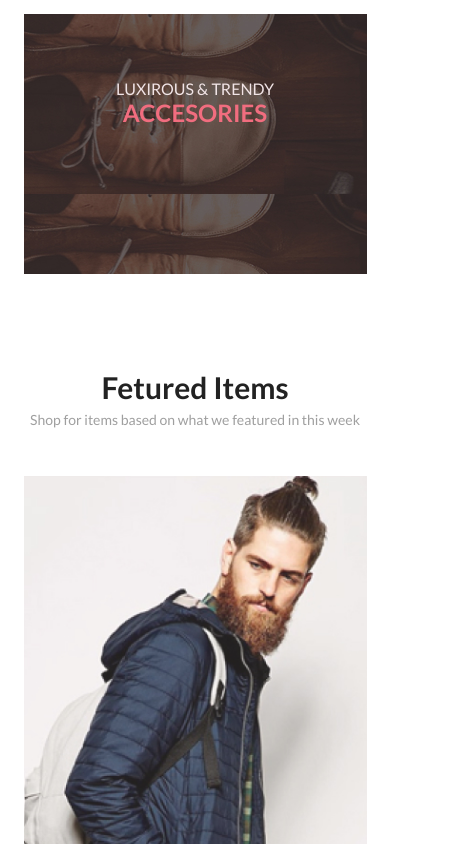
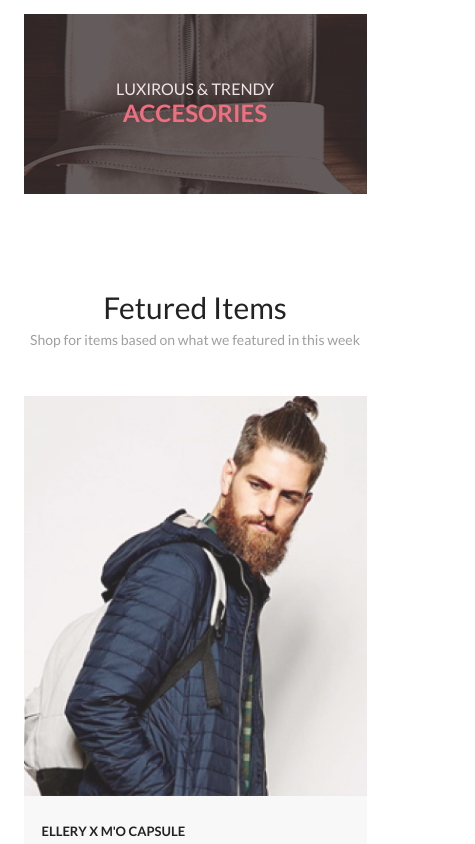
Before and after one commit to katyano37/gu_web_prof_layout, a plain HTML site: page index.html in a window 390 px wide. Shown: the part 1761-2605 px from the top of the page, 475 px wide, since content can reach past the window. Drawn offline with Linux system fonts and the light colour scheme; files whose address does not match are found by name.

Commit message:
попытка адаптива индекс

```diff
--- a/scss/blocks/_categories.scss
+++ b/scss/blocks/_categories.scss
@@ -14,11 +14,13 @@
 
       @include tablet {
          width: 233px;
+         // height: 168px;
+         gap: 15px;
       }
 
-      @include mobile {
-         width: 343px;
-      }
+      // @include mobile {
+      //    width: 343px;
+      // }
    }
 
    &__item--women {
@@ -37,14 +39,14 @@
       background-image: url(..//img/category-kids.jpg);
       background-size: cover;
       background-position: center;
-      background-size: cover;
    }
 
    &__item--accesories {
       background-image: url(..//img/category-accesories.jpg);
-      min-height: 180px;
+      height: 180px;
       width: 100%;
-
+      background-size: cover;
+      background-position: center;
    }
 
    &__item-text {
--- a/scss/blocks/_features.scss
+++ b/scss/blocks/_features.scss
@@ -6,6 +6,7 @@
    &__item {
       display: flex;
       justify-content: space-between;
+      align-items: center;
       margin-bottom: 25px;
 
       @include tablet {
@@ -20,6 +21,10 @@
       display: flex;
       flex-direction: column;
       align-items: center;
+
+      @include tablet {
+         padding-bottom: 48px;
+      }
    }
 
    &__logo {
--- a/scss/blocks/_feedback.scss
+++ b/scss/blocks/_feedback.scss
@@ -8,6 +8,12 @@
    &__item {
       display: flex;
       justify-content: space-between;
+
+      @include tablet {
+         display: flex;
+         flex-direction: column;
+         align-items: center;
+      }
    }
 
    &__block {
--- a/scss/blocks/_products.scss
+++ b/scss/blocks/_products.scss
@@ -3,16 +3,14 @@
    padding-bottom: 95px;
 
    &__title {
-      font-size: 30px;
-      line-height: 36px;
+      @include font(30px, 36px);
       color: $black;
       text-align: center;
       margin-bottom: 6px;
    }
 
    &__subtitle {
-      font-size: 14px;
-      line-height: 17px;
+      @include font(14px, 17px);
       color: #9F9F9F;
       text-align: center;
       margin-bottom: 48px;
@@ -22,6 +20,10 @@
       display: flex;
       flex-wrap: wrap;
       gap: 30px;
+
+      @include tablet {
+         gap: 15px;
+      }
    }
 
    &__img {
```
Also changed, not shown: css/style.css, 1 other file.
